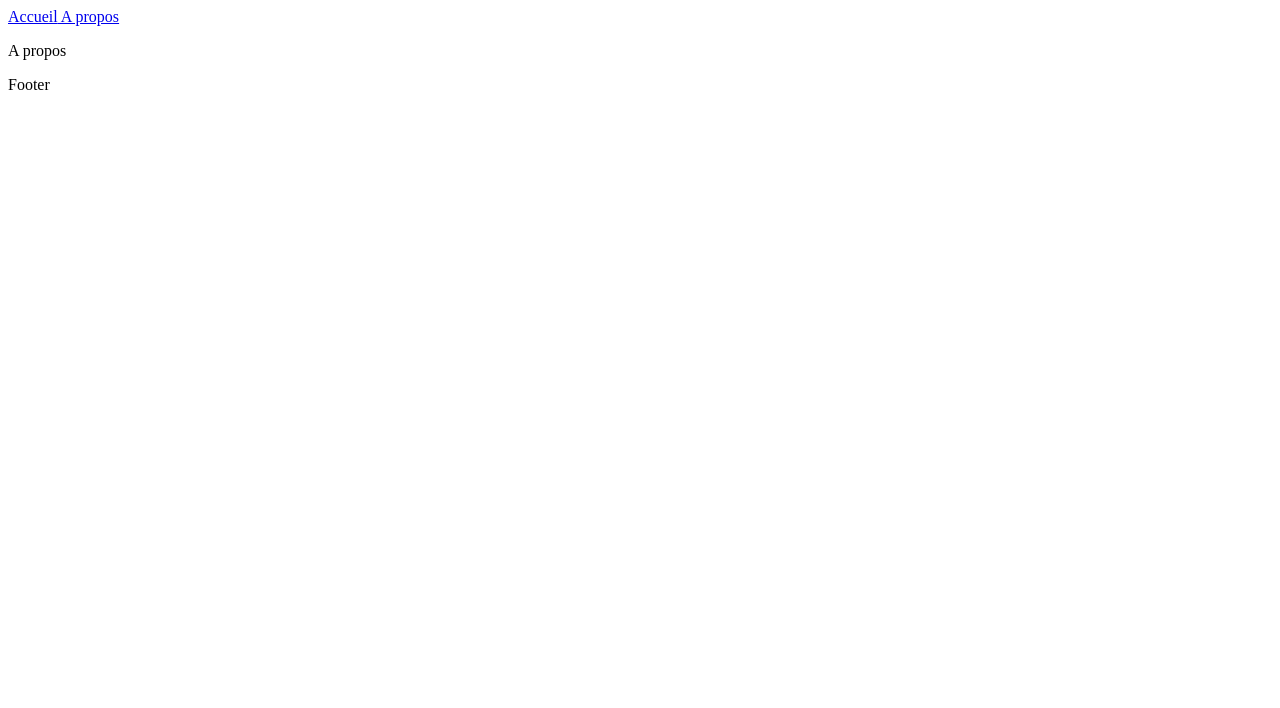
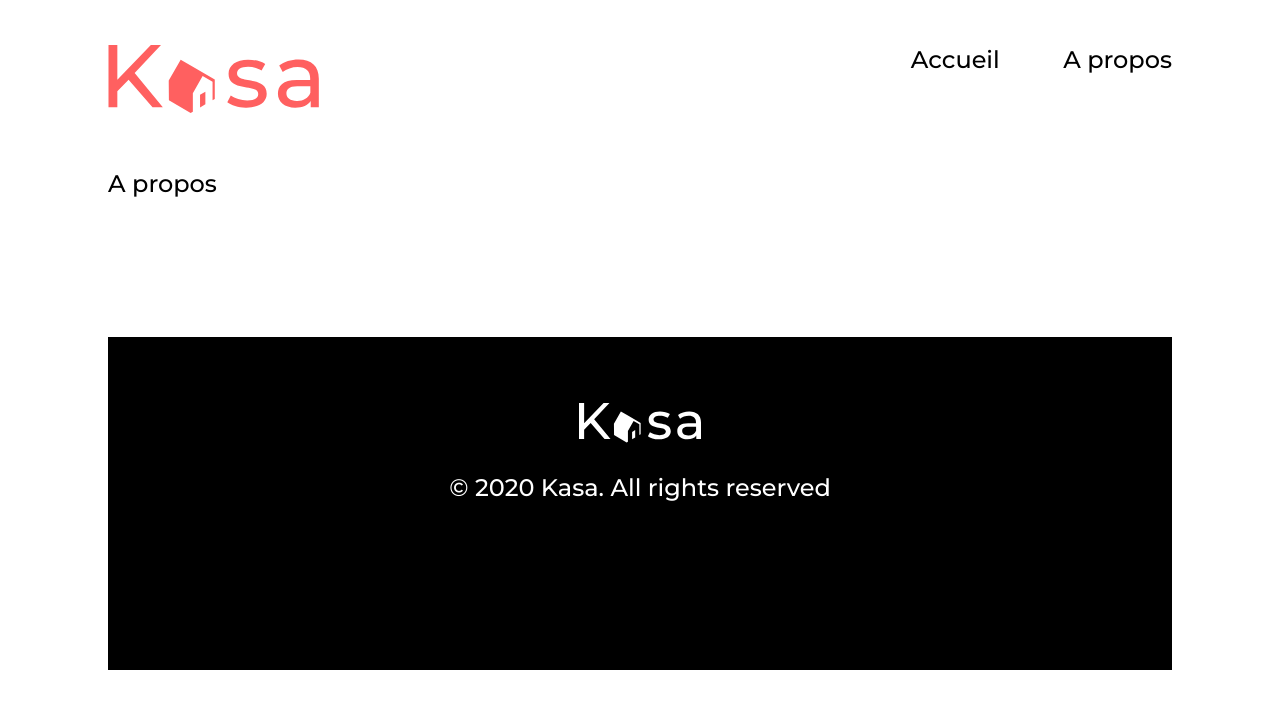
Before and after one commit to Luc-StPol/React-Projet-5, a React (Create React App) app: page /propos in a window 1280 px wide. Shown: the top 708 px of the page. Built offline with nearby package versions, Linux system fonts and the light colour scheme.

Commit message:
interface header + footer + error404

```diff
--- a/src/components/Footer/index.jsx
+++ b/src/components/Footer/index.jsx
@@ -1,4 +1,10 @@
-
+import logo from '../../images/whiteLogo.svg'
+import '../../styles/Style.css'
 export default function Footer() {
-    return <p>Footer</p>
+    return (
+        <footer>
+            <img src={logo} alt="" />
+            <p>© 2020 Kasa. All rights reserved</p>
+        </footer>
+    )
 }
--- a/src/components/Header/index.jsx
+++ b/src/components/Header/index.jsx
@@ -1,14 +1,21 @@
 import React from "react";
 import { Link } from "react-router-dom";
+
+import logo from '../../images/logo.svg'
+
+import '../../styles/Style.css'
 
 
 
 export default function Header() {
     return (
-        <div>
-        <Link to="/">Accueil</Link>
-        <Link to="/propos"> A propos</Link>
-        </div>
+        <header>
+        <Link to="/"><img src={logo} alt="logo Kasa" /></Link>
+        <nav>
+        <Link className="link-style" to="/">Accueil</Link>
+        <Link className="link-style" to="/propos"> A propos</Link>
+        </nav>
+        </header>
     )
 
 
--- a/src/index.jsx
+++ b/src/index.jsx
@@ -1,6 +1,8 @@
 import React from 'react';
 import ReactDOM from 'react-dom/client'
 import { BrowserRouter as Router, Routes, Route } from 'react-router-dom'
+
+import './styles/Style.css'
 
 import Home from './pages/Home';
 import Logement from './pages/Logement';
@@ -14,6 +16,7 @@ const root = ReactDOM.createRoot(document.getElementById('root'));
 
 root.render(
   <React.StrictMode>
+    <div className='globalStyle'>
   <Router>
     <Header />
     <Routes>
@@ -24,5 +27,6 @@ root.render(
     </Routes>
   </Router>
   <Footer />
+  </div>
   </React.StrictMode>,
 )
--- a/src/pages/error404/index.jsx
+++ b/src/pages/error404/index.jsx
@@ -1,5 +1,12 @@
-
+import { Link } from "react-router-dom";
+import '../../styles/Style.css'
 
 export default function Error404(){
-    return <p>Erreur 404</p>
+    return (
+        <div className="error404">
+            <h1>404</h1>
+            <p>Oups ! La page que vous demander n'existe pas.</p>
+            <Link className="link-style" to="/">Retourner sur la page d'accueil</Link>
+        </div>
+    )
 }
--- /dev/null
+++ b/src/styles/Style.css
@@ -0,0 +1,65 @@
+@import url('https://fonts.googleapis.com/css2?family=Montserrat:ital,wght@0,100..900;1,100..900&family=Reenie+Beanie&display=swap');
+
+* {
+    font-family: "Montserrat", sans-serif;
+    font-weight: 500;
+    font-size: 24px;
+}
+
+.globalStyle {
+    margin: 0 100px;
+}
+
+
+
+
+/* Header */
+header {
+    display: flex;
+    justify-content: space-between;
+    margin-top: 45px;
+    margin-bottom: 50px;
+}
+
+.link-style {
+    color: black;
+    text-decoration: none;
+    margin-left: 57px;
+}
+
+.link-style:hover {
+    text-decoration: underline;
+}
+
+/* Footer */
+
+footer {
+    background-color: black;
+    color: white;
+    text-align: center;
+    padding-top: 66px;
+    padding-bottom: 29px;
+    margin-top: 139px;
+}
+
+/* Erreur 404 */
+.error404 {
+    color: #FF6060;
+    text-align: center;
+}
+
+.error404 h1 {
+    font-size: 288px;
+    font-weight: 700;
+}
+
+.error404 .link-style {
+    text-decoration: underline;
+    margin-left: 0;
+}
+
+.error404 h1,
+p,
+.link-style {
+    margin-bottom: 139px;
+}
```
Also changed, not shown: src/images/logo.svg (added), src/images/whiteLogo.svg (added).
